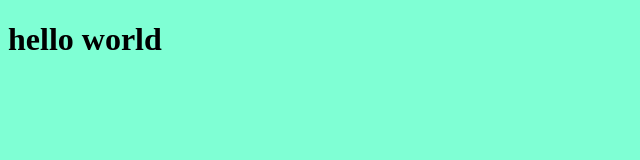
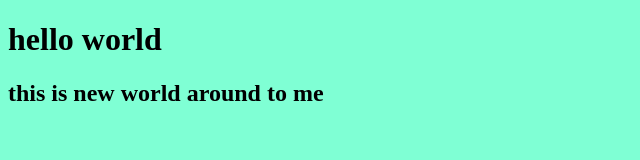
Before and after one commit to jaichand225/project-mega, a plain HTML site: page index.html in a window 1280 px wide. Shown: the whole page, without its empty margins (0-640 px from the left). Drawn offline with Linux system fonts and the light colour scheme.

Commit message:
added new line

```diff
--- a/index.html
+++ b/index.html
@@ -10,5 +10,6 @@
 <body>
     <h1>hello world
     </h1>
+    <h2>this is new world around to me</h2>
 </body>
 </html>
```
